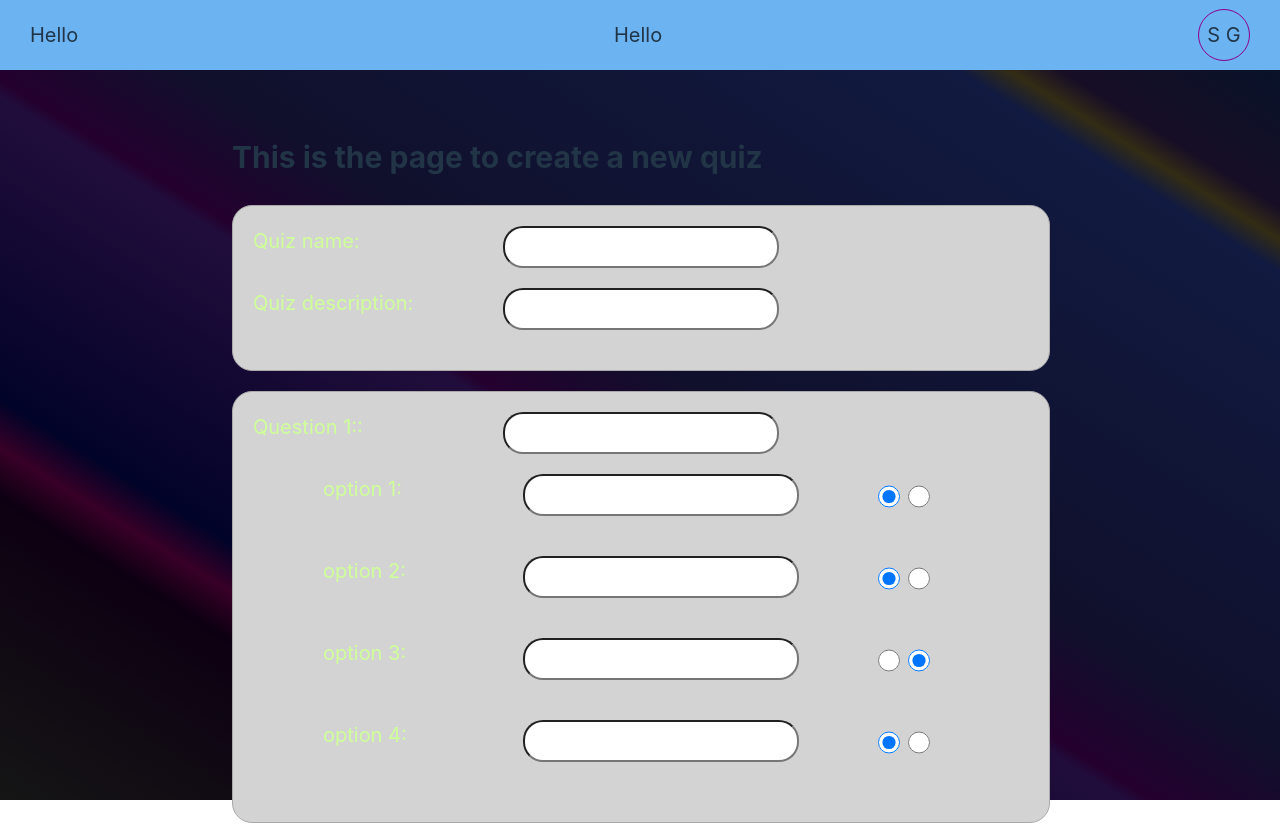
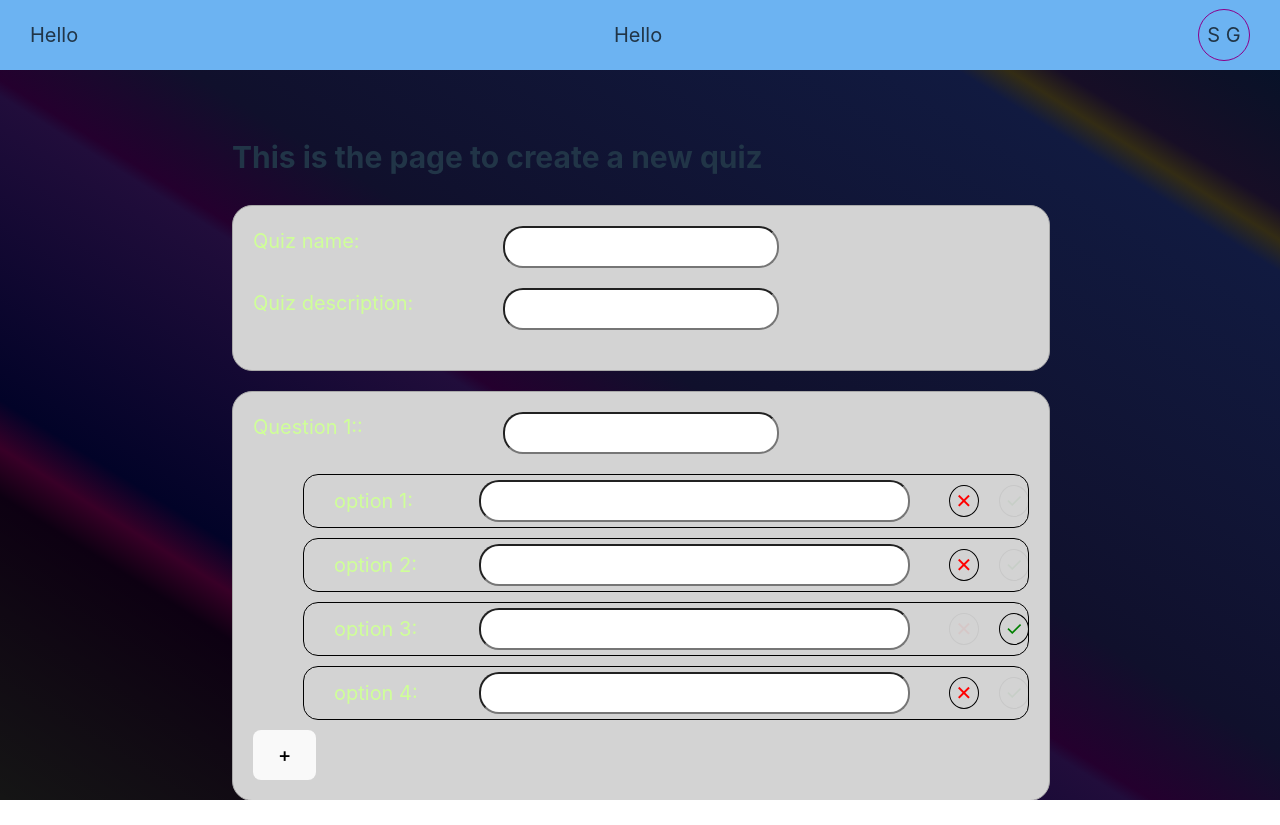
Before and after one commit to ScandiumSG/Boolean-Quizapp, a React (Vite) app: page /quiz/new in a window 1280 px wide. Shown: the top 825 px of the page. After the commit the page ends 800 px from the top, so only its background shows below. Built offline with nearby package versions, Linux system fonts and the light colour scheme.

Commit message:
CreateQuiz - Can now add new question options or questions

```diff
--- a/src/components/ContentView/ContentView.jsx
+++ b/src/components/ContentView/ContentView.jsx
@@ -6,7 +6,7 @@ import CreateQuiz from "./CreateQuiz/CreateQuiz"
 
 const ContentView = () => {
     return (
-        <div className="background spaced-background">
+        <div className="background spaced-background scroll-container">
             <div className="content-view-container">
                 <Routes>
                     <Route
--- a/src/components/ContentView/CreateQuiz/CreateQuiz.jsx
+++ b/src/components/ContentView/CreateQuiz/CreateQuiz.jsx
@@ -89,8 +89,30 @@ const CreateQuiz = () => {
         setQuizData({...quizData, questions: modifiedQuestions})
     }
 
+    const addQuestionOption = (questionIndex) => {
+        const newFieldValue = ["", false];
+        const data = quizData
+        const newOptionIndex = Object.keys(data.questions[questionIndex][`${questionIndex}_options`]).length + 1
+        data.questions[questionIndex][`${questionIndex}_options`][`option_${newOptionIndex}`] = newFieldValue
+        setQuizData({...data})
+    }
+
+    const addQuestion = () => {
+        const newQuestionIndex = quizData.questions.length
+        const newQuestionData = {
+            [`${newQuestionIndex}_question`]: "",
+            [`${newQuestionIndex}_options`] : {
+                "option_1": ["", false],
+                "option_2": ["", false]
+            }
+        }
+        const data = quizData
+        data.questions.push(newQuestionData)
+        setQuizData({...data})
+    }
+
     useEffect(() => {
-        //console.log(quizData)
+        console.log(quizData)
     }, [quizData])
 
     if (!quizData) {
@@ -134,8 +156,14 @@ const CreateQuiz = () => {
                             changeFunction={handleQuestionChange}
                             />
                     )}
+                    <button onClick={() => addQuestionOption(key)}>
+                        +
+                    </button>
                 </div>
             )}
+            <button onClick={() => addQuestion()}>
+                Add another question!
+            </button>
         </div>
     )
 }
--- a/src/components/ContentView/CreateQuiz/QuizInputField/QuizInputField.css
+++ b/src/components/ContentView/CreateQuiz/QuizInputField/QuizInputField.css
@@ -1,7 +1,41 @@
 .quiz-label-container.question-options {
     display: grid;
-    grid-template-columns: 200px 350px 30px 30px;
-    margin-left: 70px;
+    grid-template-columns: 125px 450px 30px 30px;
+    column-gap: 20px;
+    margin-left: 50px;
 
+    align-items: center;
+
+    border: 1px solid black;
+    border-radius: 15px;
+    padding: 5px;
+    padding-left: 30px;
     margin-bottom: 10px;
 }
+
+.quiz-label-container.question-options > input[type="text"] {
+    width: 90%;
+}
+
+.radio_button_item{
+    display: none !important;
+
+}
+
+.radio_button_label {
+    display: flex;
+    justify-content: center;
+    align-content: center;
+
+    border: 1px solid black;
+    border-radius: 50%;
+
+    height:min-content;
+    width: auto;
+
+    opacity: 0.05;
+}
+
+.radio_button_item:checked + label {
+    opacity: 1;
+}
--- a/src/components/ContentView/CreateQuiz/QuizInputField/QuizInputField.jsx
+++ b/src/components/ContentView/CreateQuiz/QuizInputField/QuizInputField.jsx
@@ -33,19 +33,35 @@ const QuizInputField = ({ labelTitle, quizData, parentIdentifier, fieldIdentifie
             <input
                 checked={quizData["questions"][parentIdentifier][`${parentIdentifier}_options`][fieldIdentifier][1] === false}
                 type="radio"
+                className="radio_button_item"
                 id={parentIdentifier+"_"+fieldIdentifier + "_radio_false"}
                 name={parentIdentifier+"_"+fieldIdentifier + "_radio"}
                 value={false}
                 onChange={(e) => handleRadioChange(e)}
             />
+            <label
+                className="radio_button_label"
+                htmlFor={parentIdentifier+"_"+fieldIdentifier + "_radio_false"}
+                style={{color: "red"}}
+            >
+                ✕
+            </label>
             <input
                 checked={quizData["questions"][parentIdentifier][`${parentIdentifier}_options`][fieldIdentifier][1] === true}
                 type="radio"
+                className="radio_button_item"
                 id={parentIdentifier+"_"+fieldIdentifier + "_radio_true"}
                 name={parentIdentifier+"_"+fieldIdentifier + "_radio"}
                 value={true}
                 onChange={(e) => handleRadioChange(e)}
-            /><br/>
+            />
+            <label
+                className="radio_button_label"
+                htmlFor={parentIdentifier+"_"+fieldIdentifier + "_radio_true"}
+                style={{color: "green"}}
+            >
+                ✓
+            </label>
         </div>
     )
 }
--- a/src/index.css
+++ b/src/index.css
@@ -81,3 +81,8 @@ button:focus-visible {
   background: rgb(0,0,0);
   background: linear-gradient(32deg, rgba(0,0,0,0.9177871832326681) 0%, rgba(13,0,18,1) 19%, rgba(56,0,39,1) 22%, rgba(2,3,40,1) 25%, rgba(33,13,59,1) 44%, rgba(36,0,46,1) 45%, rgba(16,16,44,1) 53%, rgba(17,26,64,1) 83%, rgba(51,44,20,1) 85%, rgba(23,14,38,1) 87%, rgba(0,20,42,1) 100%);
 }
+
+.scroll-container {
+  overflow: scroll;
+  scrollbar-width: thin;
+}
```
